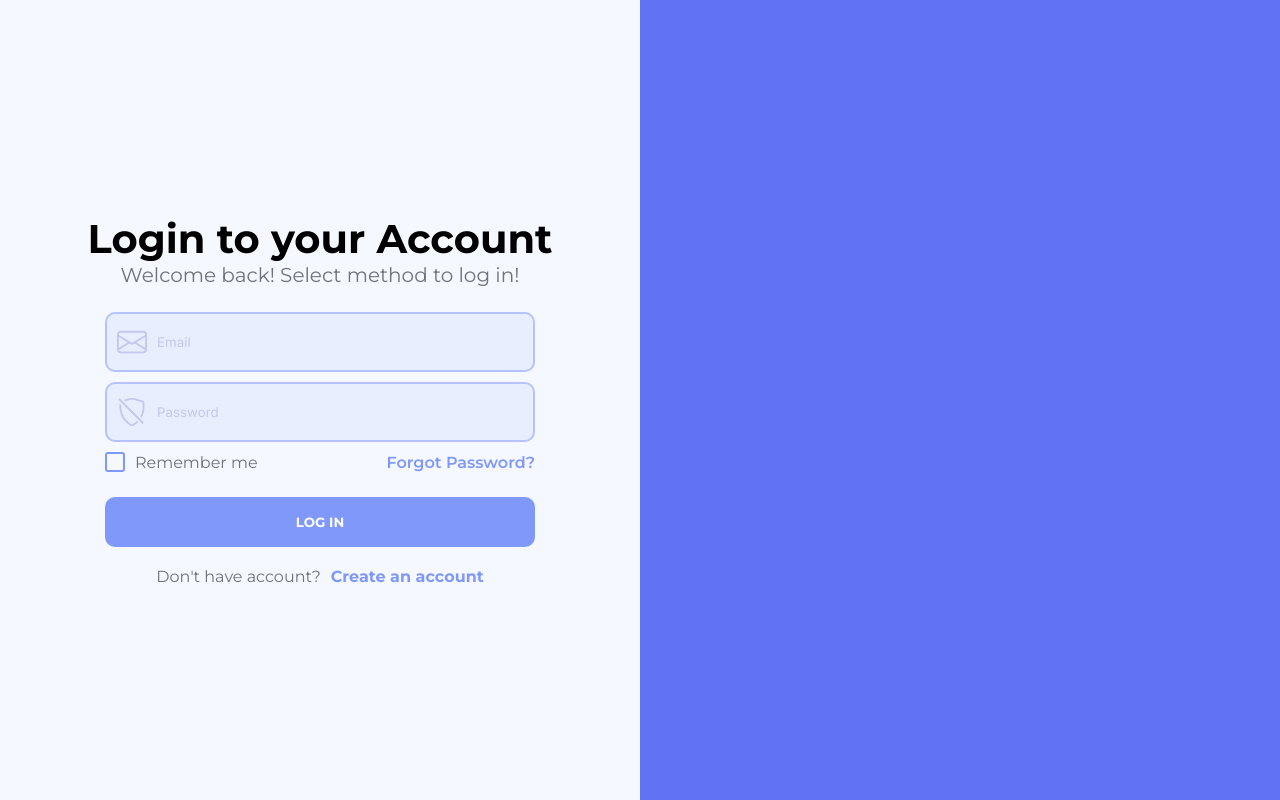
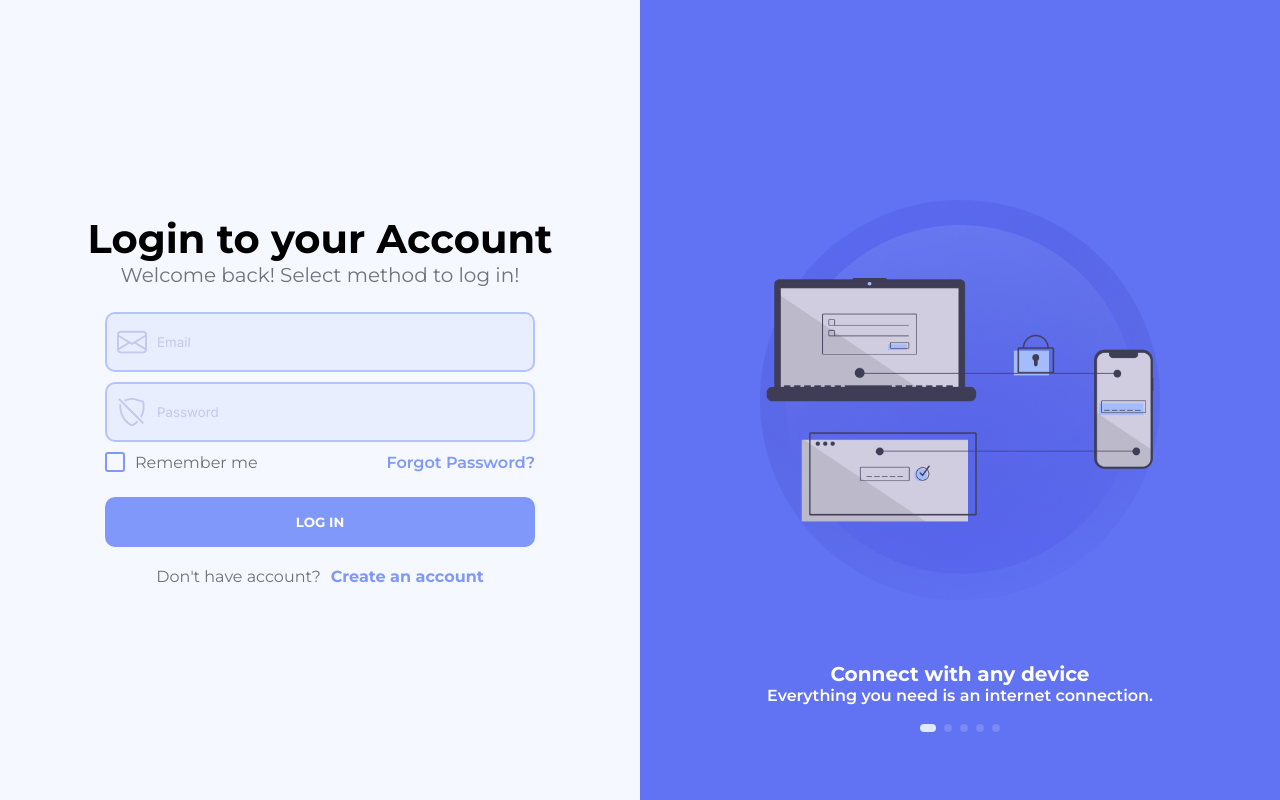
Before and after one commit to KhusniddinovUz/auth-NextTs, a Next.js app: page /login in a window 1280 px wide. Built offline with nearby package versions, Linux system fonts and the light colour scheme.

Commit message:
Add carousel

```diff
--- a/next.config.js
+++ b/next.config.js
@@ -4,9 +4,8 @@ const nextConfig = {
 
   compiler: {
     // Enables the styled-components SWC transform
-    styledComponents: true
-  }
+    styledComponents: true,
+  },
+};
 
-}
-
-module.exports = nextConfig
+module.exports = nextConfig;
--- a/src/layouts/base-layout.style.ts
+++ b/src/layouts/base-layout.style.ts
@@ -1,16 +1,14 @@
 import styled from "styled-components";
-import {color} from "@/config/theme";
+import { color } from "@/config/theme";
 
 export const BaseLayoutElement = styled.div`
   width: 100vw;
   height: 100vh;
-  display: grid;
-  grid-template-columns: 1fr 1fr;
-
-  @media screen and (max-width: 900px){
+  display: flex;
+  @media screen and (max-width: 900px) {
     display: block;
   }
-`
+`;
 
 export const InputContainer = styled.div`
   background: ${color.backgroundLight};
@@ -18,20 +16,24 @@ export const InputContainer = styled.div`
   flex-direction: column;
   justify-content: center;
   align-items: center;
+  width: 50vw;
+  height: 100vh;
 
-  @media screen and (max-width: 900px){
+  @media screen and (max-width: 900px) {
     width: 100vw;
     height: 100vh;
   }
-`
+`;
 
 export const SliderContainer = styled.div`
+  width: 50vw;
+  height: 100vh;
   background: ${color.backgroundDark};
   display: flex;
   justify-content: center;
   align-items: center;
 
-  @media screen and (max-width: 900px){
+  @media screen and (max-width: 900px) {
     display: none;
   }
-`
+`;
--- a/src/layouts/base-layout.tsx
+++ b/src/layouts/base-layout.tsx
@@ -1,18 +1,24 @@
 import React from "react";
-import {BaseLayoutElement, SliderContainer, InputContainer} from './base-layout.style';
+import {
+  BaseLayoutElement,
+  SliderContainer,
+  InputContainer,
+} from "./base-layout.style";
+import SliderSection from "@/section/slider";
 
 interface JSXElement {
-    children: React.ReactNode
+  children: React.ReactNode;
 }
 
-const BaseLayout = ({children}:JSXElement) => {
-    return(
-        <BaseLayoutElement>
-            <InputContainer>{children}</InputContainer>
-            <SliderContainer>
-            </SliderContainer>
-        </BaseLayoutElement>
-    )
+const BaseLayout = ({ children }: JSXElement) => {
+  return (
+    <BaseLayoutElement>
+      <InputContainer>{children}</InputContainer>
+      <SliderContainer>
+        <SliderSection />
+      </SliderContainer>
+    </BaseLayoutElement>
+  );
 };
 
 export default BaseLayout;
--- a/src/pages/index.tsx
+++ b/src/pages/index.tsx
@@ -1,8 +1,5 @@
 import React from "react";
 
 export default function Home() {
-  return (
-    <div>
-    </div>
-  )
+  return <div></div>;
 }
--- a/src/pages/login.tsx
+++ b/src/pages/login.tsx
@@ -2,9 +2,7 @@ import React from "react";
 import LoginSection from "@/section/login";
 
 const Login = () => {
-    return(
-        <LoginSection/>
-    )
+  return <LoginSection />;
 };
 
 export default Login;
--- a/src/section/slider/index.tsx
+++ b/src/section/slider/index.tsx
@@ -1,36 +1,82 @@
-import React, { useRef, useState } from "react";
-// Import Swiper React components
+import React from "react";
 import { Swiper, SwiperSlide } from "swiper/react";
+import { Pagination } from "swiper/modules";
+import swiperStyles from "@/section/slider/swiper.module.css";
+import "swiper/css";
+import "swiper/css/pagination";
+import image1 from "@/assets/slider-image-1.png";
+import image2 from "@/assets/slider-image-2.png";
+import image3 from "@/assets/slider-image-3.png";
+import image4 from "@/assets/slider-image-4.png";
+import image5 from "@/assets/slider-image-5.png";
+import Typography from "@/components/typography";
 
-// Import Swiper styles
-import "swiper/css";
-import "swiper/css/navigation";
+const SliderSection = () => {
+  return (
+    <Swiper
+      spaceBetween={300}
+      pagination={{
+        clickable: true,
+      }}
+      modules={[Pagination]}
+      slidesPerView={1}
+      className={swiperStyles.mySwiper}
+    >
+      <SwiperSlide className={swiperStyles.mySlider}>
+        <img
+          className={swiperStyles.sliderImage}
+          src={image1.src}
+          alt="first"
+        />
+      </SwiperSlide>
+      <SwiperSlide className={swiperStyles.mySlider}>
+        <img
+          className={swiperStyles.sliderImage}
+          src={image2.src}
+          alt="second"
+        />
+      </SwiperSlide>
+      <SwiperSlide className={swiperStyles.mySlider}>
+        <img
+          className={swiperStyles.sliderImage}
+          src={image3.src}
+          alt="third"
+        />
+      </SwiperSlide>
+      <SwiperSlide className={swiperStyles.mySlider}>
+        <img
+          className={swiperStyles.sliderImage}
+          src={image4.src}
+          alt="fourth"
+        />
+      </SwiperSlide>
+      <SwiperSlide className={swiperStyles.mySlider}>
+        <img
+          className={swiperStyles.sliderImage}
+          src={image5.src}
+          alt="fifth"
+        />
+      </SwiperSlide>
+      <div className={swiperStyles.slideText}>
+        <Typography
+          $textSize={"subTitle"}
+          $textWeight={"w_700"}
+          color={"white"}
+          $align={"center"}
+        >
+          Connect with any device
+        </Typography>
+        <Typography
+          $textSize={"paragraph"}
+          $textWeight={"w_600"}
+          color={"white"}
+          $align={"center"}
+        >
+          Everything you need is an internet connection.
+        </Typography>
+      </div>
+    </Swiper>
+  );
+};
 
-// import required modules
-import { Navigation } from "swiper/modules";
-
-export default function App() {
-  return (
-    <>
-      <Swiper
-        style={{
-          width: "100%",
-          height: "100%",
-        }}
-        navigation={true}
-        modules={[Navigation]}
-        className="mySwiper"
-      >
-        <SwiperSlide>Slide 1</SwiperSlide>
-        <SwiperSlide>Slide 2</SwiperSlide>
-        <SwiperSlide>Slide 3</SwiperSlide>
-        <SwiperSlide>Slide 4</SwiperSlide>
-        <SwiperSlide>Slide 5</SwiperSlide>
-        <SwiperSlide>Slide 6</SwiperSlide>
-        <SwiperSlide>Slide 7</SwiperSlide>
-        <SwiperSlide>Slide 8</SwiperSlide>
-        <SwiperSlide>Slide 9</SwiperSlide>
-      </Swiper>
-    </>
-  );
-}
+export default SliderSection;
--- /dev/null
+++ b/src/section/slider/swiper.module.css
@@ -0,0 +1,19 @@
+.mySwiper {
+  position: relative;
+  width: 100%;
+  height: 100%;
+  display: flex;
+  justify-content: center;
+  align-items: center;
+  text-align: center;
+}
+.slideText {
+  width: 100% !important;
+  position: absolute !important;
+  z-index: 100 !important;
+  display: flex !important;
+  flex-direction: column;
+  transform: translateX(-50%) !important;
+  left: 50% !important;
+  bottom: calc(10% + 15px) !important;
+}
--- a/src/styles/globals.css
+++ b/src/styles/globals.css
@@ -1,5 +1,5 @@
-@import url('https://fonts.googleapis.com/css2?family=Montserrat:wght@100;200;300;400;500;600;700;800;900&display=swap');
-@import url('https://fonts.googleapis.com/css2?family=Inter:wght@100;200;300;400;500;600;700;800;900&display=swap');
+@import url("https://fonts.googleapis.com/css2?family=Montserrat:wght@100;200;300;400;500;600;700;800;900&display=swap");
+@import url("https://fonts.googleapis.com/css2?family=Inter:wght@100;200;300;400;500;600;700;800;900&display=swap");
 
 * {
   margin: 0;
@@ -7,13 +7,43 @@
   box-sizing: border-box;
   list-style: none;
   text-decoration: none;
-  font-family: 'Montserrat', sans-serif;
+  font-family: "Montserrat", sans-serif;
 }
 
-.flex-center-row{
+.flex-center-row {
   display: flex;
   flex-direction: row;
   justify-content: center;
   align-items: center;
   gap: 10px;
 }
+
+/* Swiper global settings */
+.swiper-pagination-bullet-active {
+  background-color: #fff !important;
+  width: 16px !important;
+  transition: 0.3s !important;
+}
+.swiper-pagination-bullet {
+  border-radius: 4px !important;
+  background-color: #e0eaff !important;
+}
+.swiper-slide {
+  display: flex !important;
+  justify-content: center !important;
+  align-items: center !important;
+  padding: 50px !important;
+}
+.swiper-pagination {
+  bottom: 8% !important;
+}
+@media screen and (max-width: 1500px) {
+  .swiper-slide img {
+    width: 400px !important;
+  }
+}
+@media screen and (min-width: 1500px) {
+  .swiper-slide img {
+    width: 500px !important;
+  }
+}
```
Also changed, not shown: src/section/slider/slider.style.ts (deleted), src/styles/Home.module.css (added).
